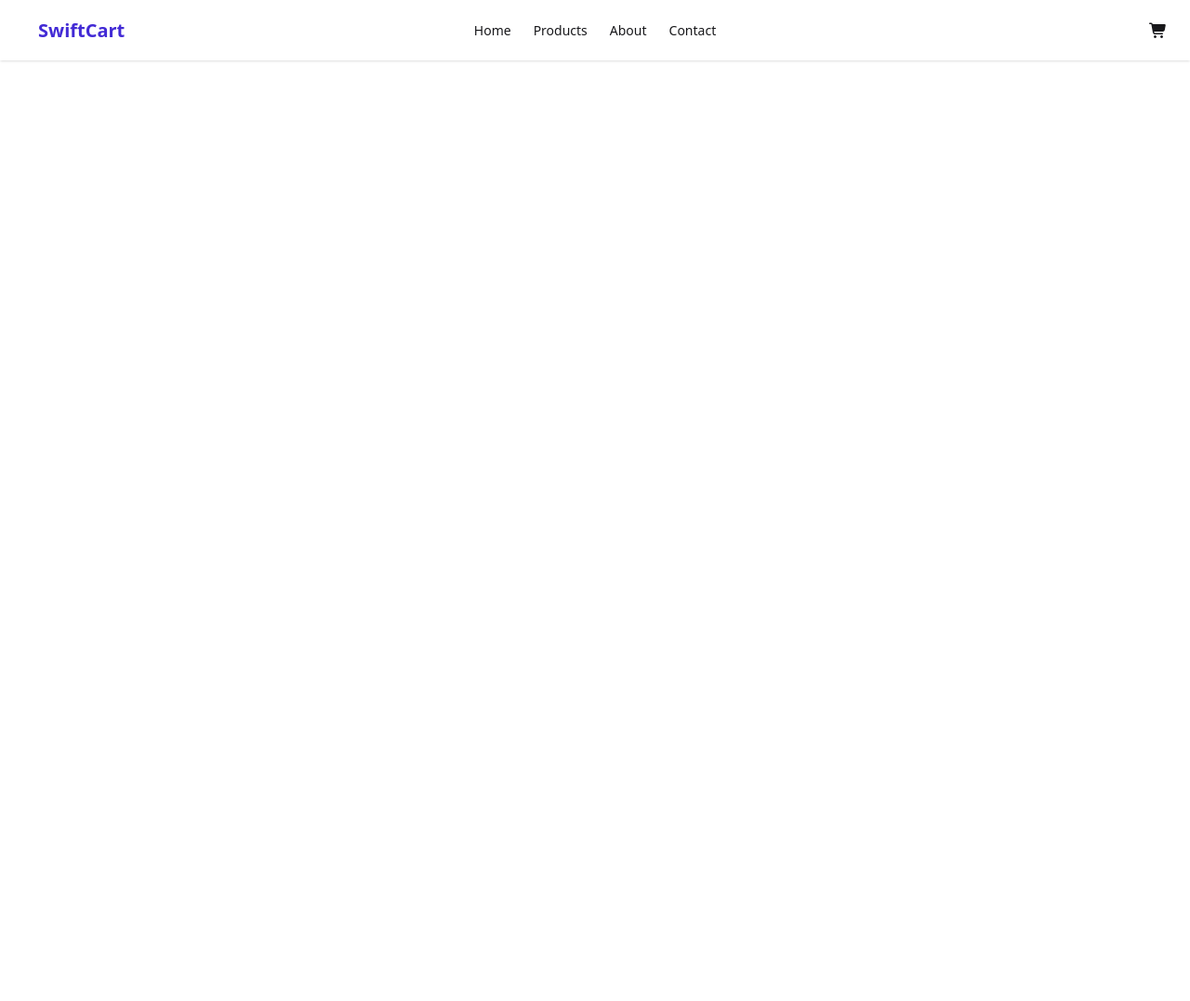
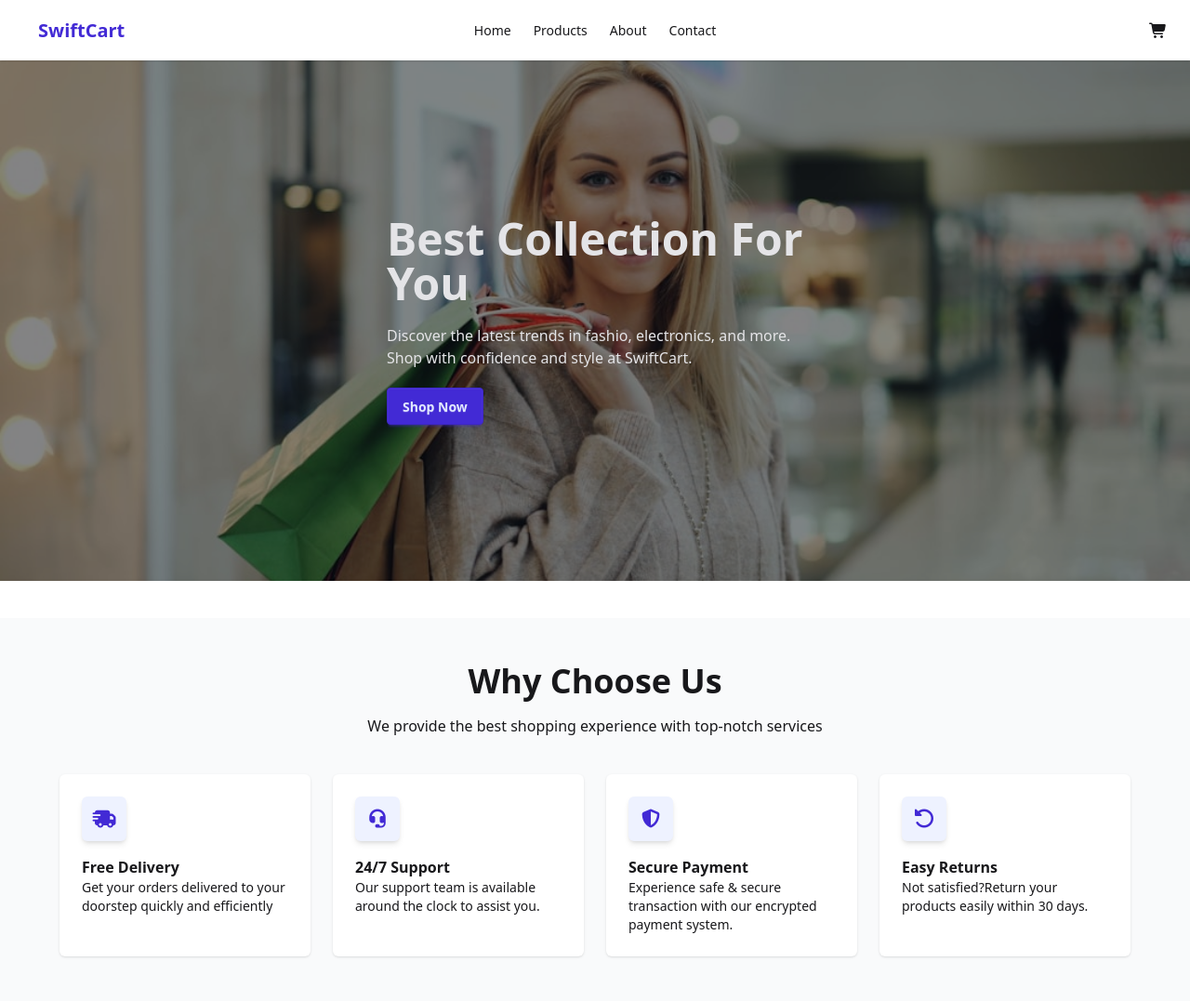
Before and after one commit to Sara-Rubaya/SwiftCart, a plain HTML site: page index.html in a window 1280 px wide. Shown: the whole page at 93% size. Before the commit the page ends 800 px from the top, so only its background shows below. Drawn offline with nearby package versions, Linux system fonts and the light colour scheme.

Commit message:
added banner & whyChooseUs

```diff
--- a/index.html
+++ b/index.html
@@ -73,5 +73,81 @@
     </div>
 
 
+      <!-- Banner -->
+    <div
+      class="hero min-h-[70vh] md:h-96"
+      style="background-image: url(/Assests/banner-image.png)"
+    >
+      <div class="hero-overlay"></div>
+      <div
+        class="hero-content text-neutral-content justify-center md:justify-start text-center md:text-left px-4"
+      >
+        <div class="max-w-md">
+          <h1 class="mb-5 text-3xl md:text-5xl font-bold">
+            Best Collection For You
+          </h1>
+          <p class="mb-5">
+            Discover the latest trends in fashio, electronics, and more. Shop
+            with confidence and style at SwiftCart.
+          </p>
+          <button class="btn btn-primary mx-auto md:mx-0">Shop Now</button>
+        </div>
+      </div>
+    </div>
+
+    <!-- Why choose Us  -->
+    <div class="mt-10 bg-[#F9FAFB] px-4 py-12 md:px-8">
+      <div class="text-center max-w-6xl mx-auto">
+        <h1 class="text-3xl md:text-4xl font-bold">Why Choose Us</h1>
+        <p class="font-light mt-4">
+          We provide the best shopping experience with top-notch services
+        </p>
+      </div>
+      <div class="grid gap-6 mt-10 max-w-6xl mx-auto sm:grid-cols-2 lg:grid-cols-4">
+        <div class="bg-white rounded-md shadow-sm p-6">
+          <div
+            class="w-12 h-12 bg-sec flex justify-center items-center rounded-md shadow-md mb-4"
+          >
+            <i class="fa-solid fa-truck-fast text-xl text-primary"></i>
+          </div>
+          <h4 class="font-bold">Free Delivery</h4>
+          <p class="text-sm font-light">
+            Get your orders delivered to your doorstep quickly and efficiently
+          </p>
+        </div>
+        <div class="bg-white rounded-md shadow-sm p-6">
+          <div
+            class="w-12 h-12 bg-sec flex justify-center items-center rounded-md shadow-md mb-4"
+          >
+            <i class="fa-solid fa-headset text-xl text-primary"></i>
+          </div>
+          <h4 class="font-bold">24/7 Support</h4>
+          <p class="text-sm font-light">Our support team is available around the clock to assist you.</p>
+        </div>
+        <div class="bg-white rounded-md shadow-sm p-6">
+          <div
+            class="w-12 h-12 bg-sec flex justify-center items-center rounded-md shadow-md mb-4"
+          >
+            <i class="fa-solid fa-shield-halved text-xl text-primary"></i>
+          </div>
+          <h4 class="font-bold">Secure Payment</h4>
+          <p class="text-sm font-light">
+            Experience safe & secure transaction with our encrypted payment system.
+          </p>
+        </div>
+        <div class="bg-white rounded-md shadow-sm p-6">
+          <div
+            class="w-12 h-12 bg-sec flex justify-center items-center rounded-md shadow-md mb-4"
+          >
+            <i class="fa-solid fa-rotate-left text-xl text-primary"></i>
+          </div>
+          <h4 class="font-bold">Easy Returns</h4>
+          <p class="text-sm font-light">
+            Not satisfied?Return your products easily within 30 days.
+          </p>
+        </div>
+      </div>
+    </div>
+
 </body>
 </html>
```
